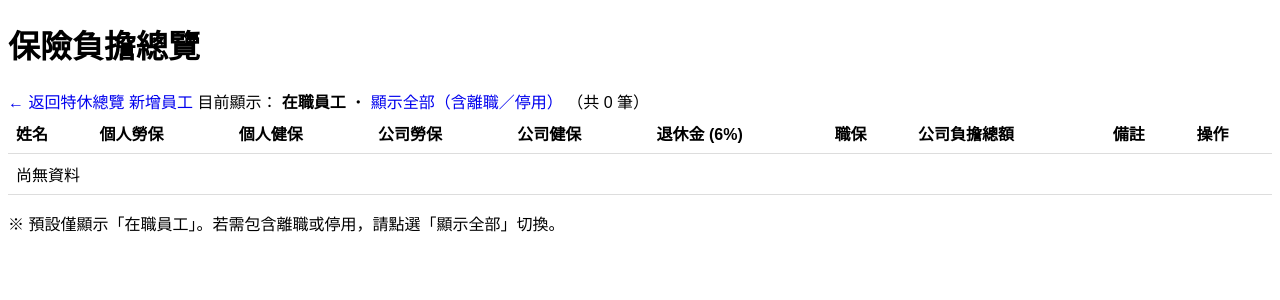
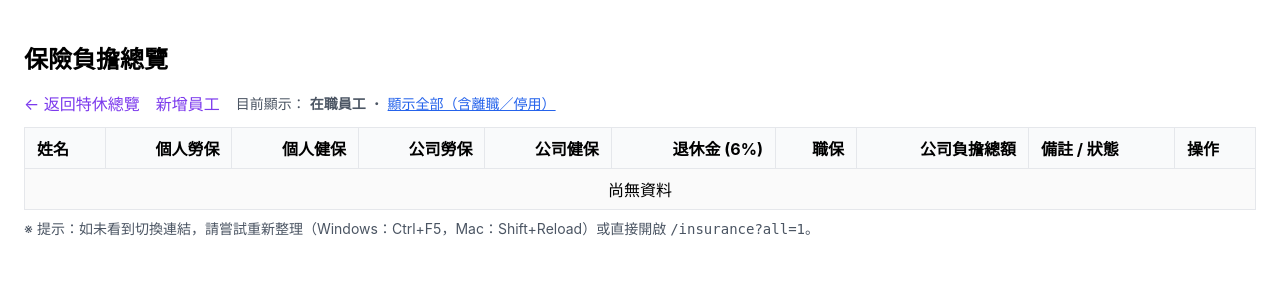
Before and after one commit to penguinpharmacy/penguin-HR-system, a Flask app: page /insurance in a window 1280 px wide. Shown: the top 300 px of the page. Run offline with Flask 3, Linux system fonts and the light colour scheme; data that the repository does not hold is empty; some libraries are stand-ins or nearby versions.

Commit message:
Update insurance.html

```diff
--- a/templates/insurance.html
+++ b/templates/insurance.html
@@ -4,25 +4,50 @@
   <meta charset="utf-8">
   <title>保險負擔總覽</title>
   <link href="/static/style.css" rel="stylesheet">
+  <style>
+    /* 若你沒有 Tailwind，提供一些基本樣式備援 */
+    body { font-family: -apple-system, BlinkMacSystemFont, "Segoe UI", Roboto, "Noto Sans TC", "Helvetica Neue", Arial, "PingFang TC", "Microsoft JhengHei", sans-serif; }
+    .p-4 { padding: 1rem; }
+    .mb-4 { margin-bottom: 1rem; }
+    .mb-3 { margin-bottom: .75rem; }
+    .mt-2 { margin-top: .5rem; }
+    .text-2xl { font-size: 1.5rem; font-weight: 700; }
+    .text-sm { font-size: .875rem; }
+    .text-center { text-align: center; }
+    .text-gray-600 { color: #4b5563; }
+    .text-blue-600 { color: #2563eb; }
+    .text-purple-600 { color: #7c3aed; }
+    .underline { text-decoration: underline; }
+    .min-w-full { min-width: 100%; }
+    .border { border: 1px solid #e5e7eb; border-collapse: collapse; }
+    table th, table td { padding: .5rem .75rem; border: 1px solid #e5e7eb; }
+    thead th { background: #f9fafb; text-align: left; white-space: nowrap; }
+    tbody tr:nth-child(odd) { background: #fafafa; }
+    .badge { display: inline-block; padding: .125rem .5rem; border-radius: .25rem; font-size: .75rem; line-height: 1; }
+    .badge-gray { background: #e5e7eb; color: #374151; }
+    .badge-amber { background: #fde68a; color: #92400e; }
+    .right { text-align: right; }
+    .flex { display: flex; align-items: center; gap: 1rem; flex-wrap: wrap; }
+  </style>
 </head>
 <body class="p-4">
   <h1 class="text-2xl mb-4">保險負擔總覽</h1>
 
-  <div class="mb-3 flex items-center gap-4">
+  <!-- 導覽與篩選切換（容錯：即使後端沒傳 show_all 也能運作） -->
+  <div class="mb-3 flex">
     <a href="{{ url_for('index') }}" class="text-purple-600">← 返回特休總覽</a>
     <a href="{{ url_for('add_employee') }}" class="text-purple-600">新增員工</a>
 
-    <!-- 顯示篩選切換 -->
-    <span class="ml-2 text-gray-600 text-sm">
+    {% set _show_all = (show_all if show_all is defined else (request.args.get('all') == '1')) %}
+    <span class="text-gray-600 text-sm">
       目前顯示：
-      {% if show_all %}
+      {% if _show_all %}
         <strong>全部（含離職／停用）</strong> ・
-        <a href="{{ url_for('list_insurance') }}" class="text-blue-600">只看在職</a>
+        <a href="{{ url_for('list_insurance') }}" class="text-blue-600 underline">只看在職</a>
       {% else %}
         <strong>在職員工</strong> ・
-        <a href="{{ url_for('list_insurance', all='1') }}" class="text-blue-600">顯示全部（含離職／停用）</a>
+        <a href="{{ url_for('list_insurance', all='1') }}" class="text-blue-600 underline">顯示全部（含離職／停用）</a>
       {% endif %}
-      （共 {{ items|length }} 筆）
     </span>
   </div>
 
@@ -30,29 +55,36 @@
     <thead>
       <tr>
         <th>姓名</th>
-        <th>個人勞保</th>
-        <th>個人健保</th>
-        <th>公司勞保</th>
-        <th>公司健保</th>
-        <th>退休金 (6%)</th>
-        <th>職保</th>
-        <th>公司負擔總額</th>
-        <th>備註</th>
+        <th class="right">個人勞保</th>
+        <th class="right">個人健保</th>
+        <th class="right">公司勞保</th>
+        <th class="right">公司健保</th>
+        <th class="right">退休金 (6%)</th>
+        <th class="right">職保</th>
+        <th class="right">公司負擔總額</th>
+        <th>備註 / 狀態</th>
         <th>操作</th>
       </tr>
     </thead>
+
     <tbody>
       {% for emp_id, name, pl, ph, cl, ch, r6, oi, tc, note in items %}
-      <tr class="border-t">
+      {% set no_record = (pl is none and ph is none and cl is none and ch is none and r6 is none and oi is none and tc is none) %}
+      <tr>
         <td>{{ name }}</td>
-        <td>{{ pl or 0 }}</td>
-        <td>{{ ph or 0 }}</td>
-        <td>{{ cl or 0 }}</td>
-        <td>{{ ch or 0 }}</td>
-        <td>{{ r6 or 0 }}</td>
-        <td>{{ oi or 0 }}</td>
-        <td>{{ tc or 0 }}</td>
-        <td>{{ note }}</td>
+        <td class="right">{{ pl or 0 }}</td>
+        <td class="right">{{ ph or 0 }}</td>
+        <td class="right">{{ cl or 0 }}</td>
+        <td class="right">{{ ch or 0 }}</td>
+        <td class="right">{{ r6 or 0 }}</td>
+        <td class="right">{{ oi or 0 }}</td>
+        <td class="right">{{ tc or 0 }}</td>
+        <td>
+          {% if no_record %}
+            <span class="badge badge-amber">未建檔</span>
+          {% endif %}
+          {% if note %}<span class="badge badge-gray">{{ note }}</span>{% endif %}
+        </td>
         <td>
           <a href="{{ url_for('edit_insurance', emp_id=emp_id) }}" class="text-blue-600">編輯</a>
         </td>
@@ -60,11 +92,10 @@
       {% endfor %}
 
       {% if not items %}
-      <tr><td colspan="10" class="text-center py-4">尚無資料</td></tr>
+      <tr><td colspan="10" class="text-center">尚無資料</td></tr>
       {% endif %}
     </tbody>
 
-    <!-- 總計列（僅前端累加顯示） -->
     {% if items %}
     {% set t = namespace(pl=0, ph=0, cl=0, ch=0, r6=0, oi=0, tc=0) %}
     {% for emp_id, name, pl, ph, cl, ch, r6, oi, tc, note in items %}
@@ -77,15 +108,15 @@
       {% set t.tc = t.tc + (tc or 0) %}
     {% endfor %}
     <tfoot>
-      <tr class="border-t bg-gray-50">
+      <tr>
         <td><strong>總計</strong></td>
-        <td><strong>{{ t.pl }}</strong></td>
-        <td><strong>{{ t.ph }}</strong></td>
-        <td><strong>{{ t.cl }}</strong></td>
-        <td><strong>{{ t.ch }}</strong></td>
-        <td><strong>{{ t.r6 }}</strong></td>
-        <td><strong>{{ t.oi }}</strong></td>
-        <td><strong>{{ t.tc }}</strong></td>
+        <td class="right"><strong>{{ t.pl }}</strong></td>
+        <td class="right"><strong>{{ t.ph }}</strong></td>
+        <td class="right"><strong>{{ t.cl }}</strong></td>
+        <td class="right"><strong>{{ t.ch }}</strong></td>
+        <td class="right"><strong>{{ t.r6 }}</strong></td>
+        <td class="right"><strong>{{ t.oi }}</strong></td>
+        <td class="right"><strong>{{ t.tc }}</strong></td>
         <td colspan="2"></td>
       </tr>
     </tfoot>
@@ -93,7 +124,7 @@
   </table>
 
   <p class="text-gray-600 text-sm mt-2">
-    ※ 預設僅顯示「在職員工」。若需包含離職或停用，請點選「顯示全部」切換。
+    ※ 提示：如未看到切換連結，請嘗試重新整理（Windows：Ctrl+F5，Mac：Shift+Reload）或直接開啟 <code>/insurance?all=1</code>。
   </p>
 </body>
 </html>
```
